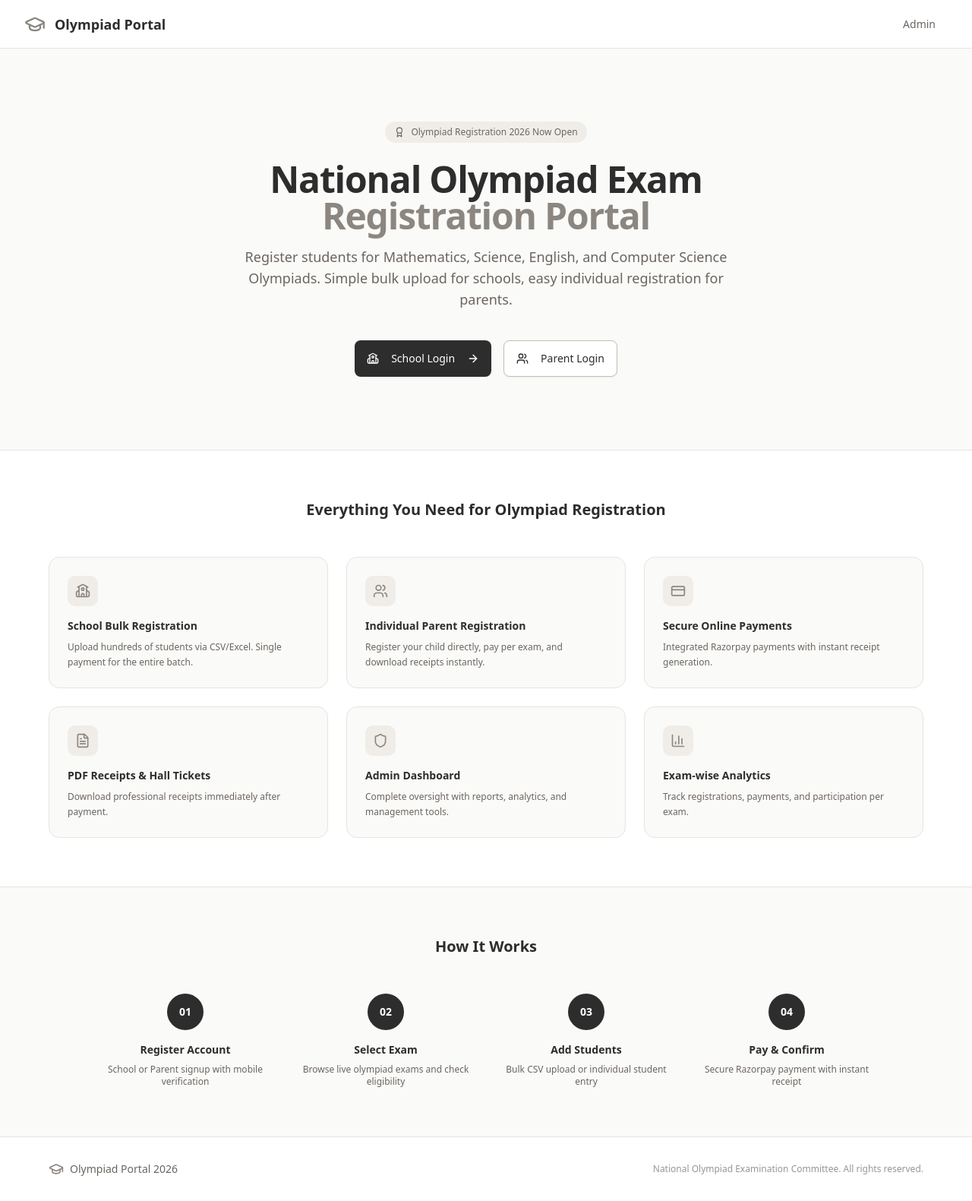
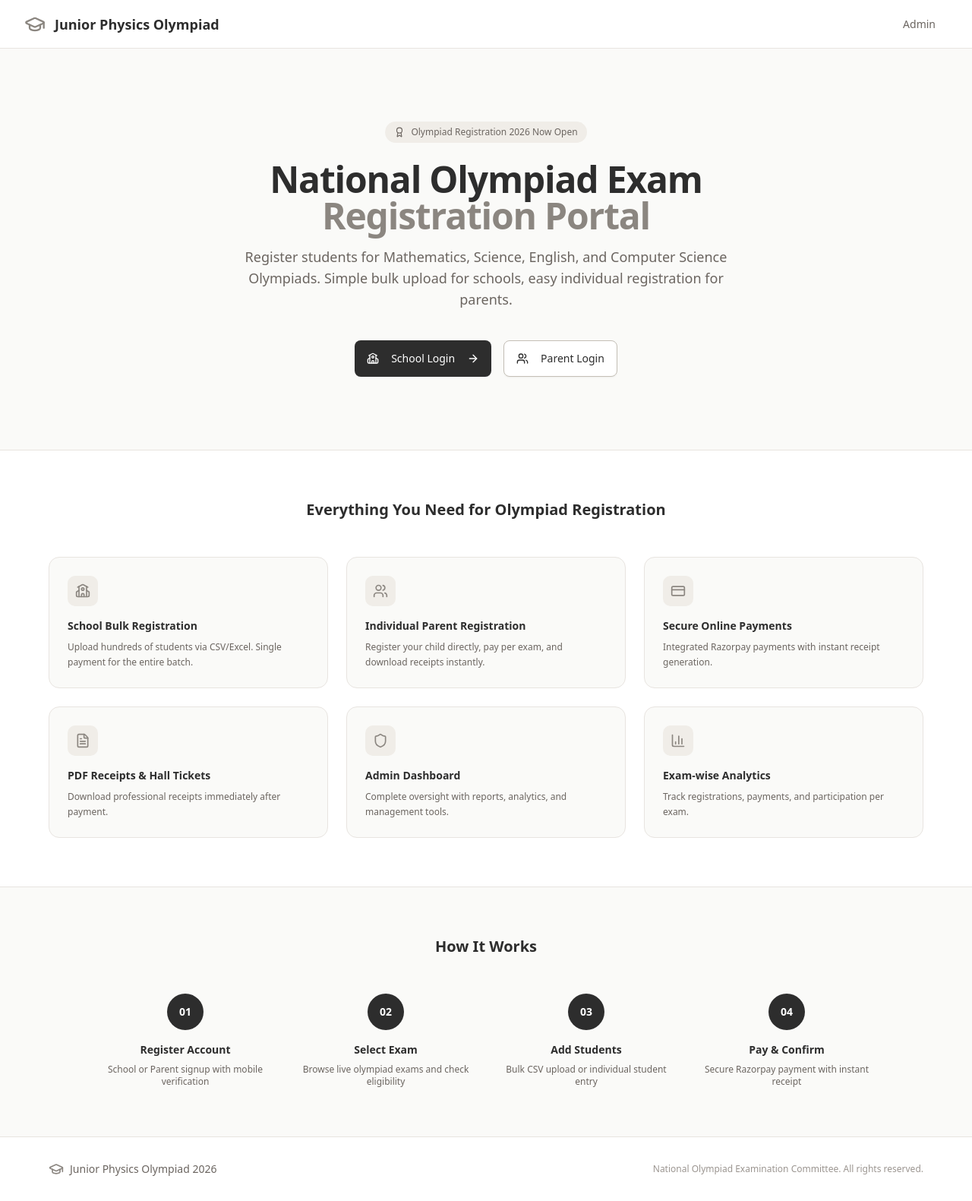
Before and after one commit to kodurudharmateja/Olympiad-registration-, a React (Vite) app: page / in a window 1280 px wide. Shown: the whole page at 76% size. Built offline with nearby package versions, Linux system fonts and the light colour scheme; what @trpc/react-query would draw is missing.

Commit message:
changes the name of the project as the client recommended

```diff
--- a/index.html
+++ b/index.html
@@ -3,7 +3,7 @@
   <head>
     <meta charset="UTF-8" />
     <meta name="viewport" content="width=device-width, initial-scale=1.0" />
-    <title>Olympiad Portal</title>
+    <title>Junior Physics Olympiad</title>
   </head>
   <body>
     <div id="root"></div>
--- a/src/components/layouts/AppLayout.tsx
+++ b/src/components/layouts/AppLayout.tsx
@@ -100,7 +100,7 @@ export default function AppLayout({ children }: { children: React.ReactNode }) {
         <div className="h-16 flex items-center px-6 border-b border-[#E8E4E0]">
           <GraduationCap className="w-6 h-6 text-[#8B8680] mr-3" />
           <div>
-            <h1 className="text-sm font-semibold text-[#2D2D2D]">Olympiad Portal</h1>
+            <h1 className="text-sm font-semibold text-[#2D2D2D]">Junior Physics Olympiad</h1>
             <p className="text-xs text-[#9B9590]">{portalTitle}</p>
           </div>
           <button
--- a/src/pages/LandingPage.tsx
+++ b/src/pages/LandingPage.tsx
@@ -19,7 +19,7 @@ export default function LandingPage() {
       <header className="h-16 bg-white border-b border-[#E8E4E0] flex items-center px-4 lg:px-8">
         <div className="flex items-center gap-3 max-w-7xl mx-auto w-full">
           <GraduationCap className="w-7 h-7 text-[#8B8680]" />
-          <h1 className="text-lg font-semibold text-[#2D2D2D]">Olympiad Portal</h1>
+          <h1 className="text-lg font-semibold text-[#2D2D2D]">Junior Physics Olympiad</h1>
           <div className="flex-1" />
           <Link
             to="/admin/login"
@@ -158,7 +158,7 @@ export default function LandingPage() {
         <div className="max-w-6xl mx-auto flex flex-col sm:flex-row items-center justify-between gap-4">
           <div className="flex items-center gap-2">
             <GraduationCap className="w-5 h-5 text-[#8B8680]" />
-            <span className="text-sm text-[#6B6560]">Olympiad Portal 2026</span>
+            <span className="text-sm text-[#6B6560]">Junior Physics Olympiad 2026</span>
           </div>
           <p className="text-xs text-[#9B9590]">
             National Olympiad Examination Committee. All rights reserved.
--- a/src/pages/admin/AdminLogin.tsx
+++ b/src/pages/admin/AdminLogin.tsx
@@ -45,7 +45,7 @@ export default function AdminLogin() {
             <GraduationCap className="w-8 h-8 text-[#8B8680]" />
           </div>
           <h1 className="text-xl font-semibold text-[#2D2D2D]">Admin Portal</h1>
-          <p className="text-sm text-[#6B6560] mt-1">Sign in to manage the Olympiad portal</p>
+          <p className="text-sm text-[#6B6560] mt-1">Sign in to manage the Junior Physics Olympiad</p>
         </div>
 
         <Card className="border-[#E8E4E0] bg-white shadow-sm">
```
